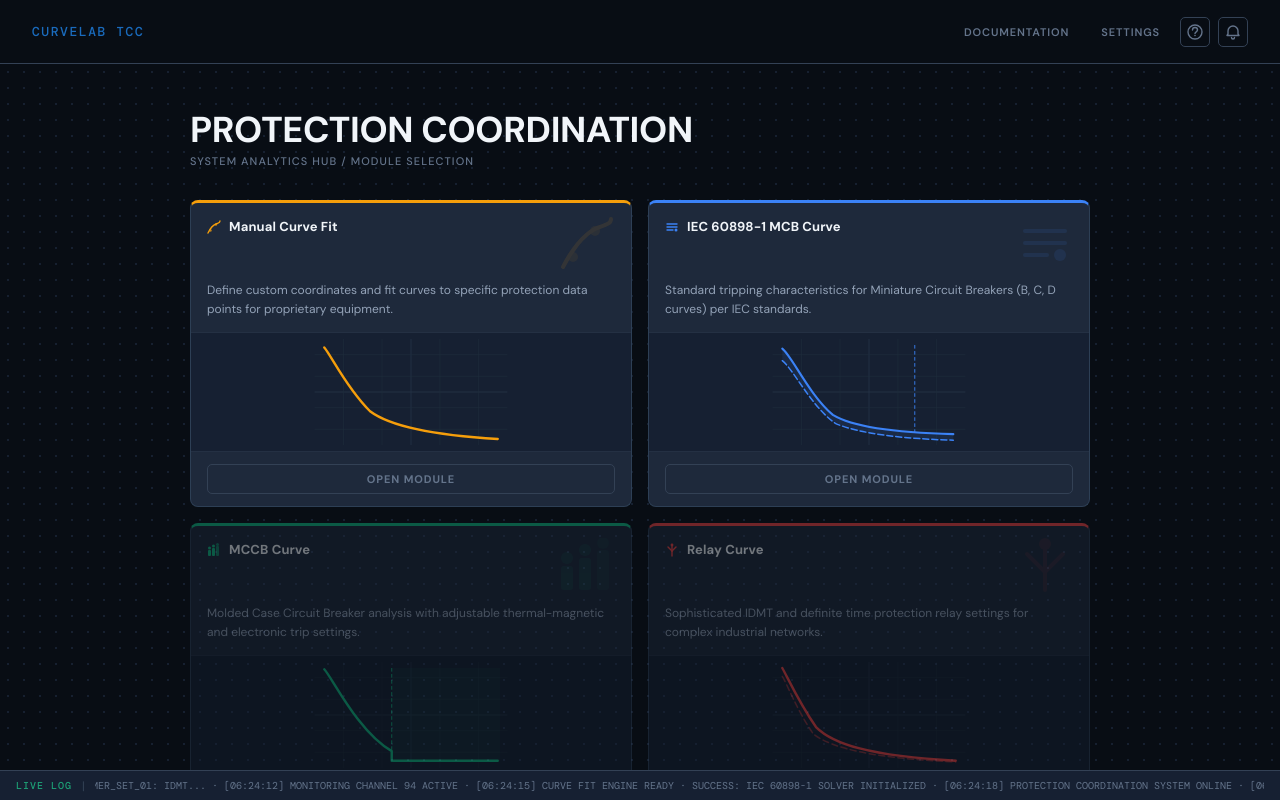
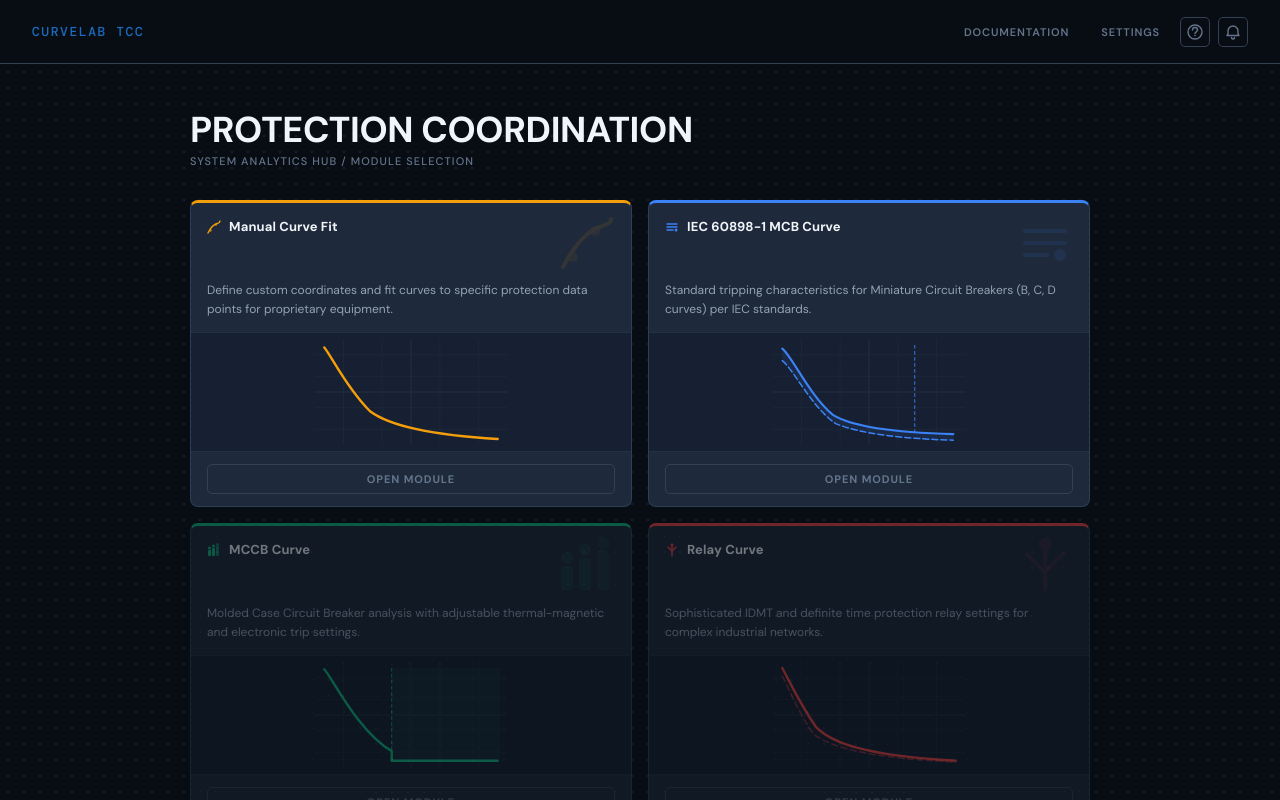
Before and after one commit to cmarioep/Visual-TCC-Editor, a React (Vite) app: page / in a window 1280 px wide. Built offline with nearby package versions, Linux system fonts and the light colour scheme.

Commit message:
TODO: remove footer log

```diff
--- a/src/components/Home/Home.jsx
+++ b/src/components/Home/Home.jsx
@@ -347,7 +347,7 @@ export default function Home() {
       </main>
 
       {/* ── Live log ──────────────────────────────────────────────────────── */}
-      <footer className="home__log">
+      {/* <footer className="home__log">
         <span className="home__log-label">LIVE LOG</span>
         <span className="home__log-sep">|</span>
         <div className="home__log-track">
@@ -355,7 +355,7 @@ export default function Home() {
             {logText}&nbsp;&nbsp;&nbsp;&nbsp;{logText}
           </span>
         </div>
-      </footer>
+      </footer> */}
 
     </div>
   );
```
Also changed, not shown: 1 other file (tests, documents, lock files or other folders).
